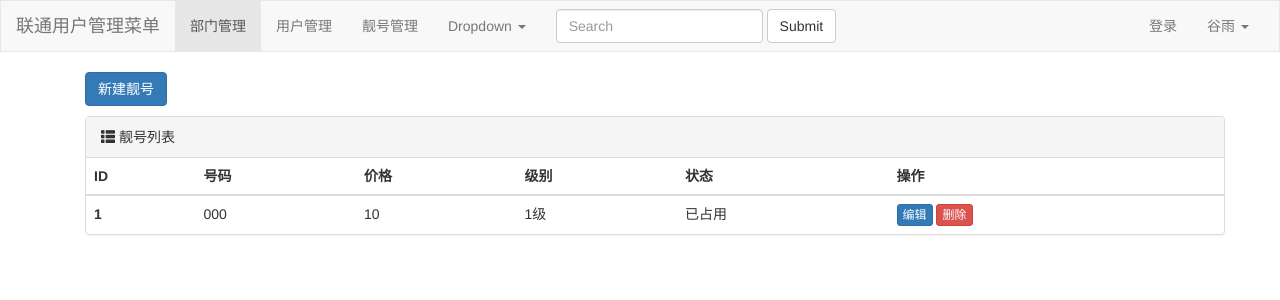
After one commit to GrainRainx/djangotest, a Django app: page /pretty/list/ in a window 1280 px wide. The commit adds this page. Shown: the top 300 px of the page. Run offline with Django 4.2, Linux system fonts and the light colour scheme; tables that the repository leaves empty hold one stand-in row (values such as "Sample post"); some libraries are stand-ins or nearby versions.

Commit message:
finish P3-5 add pretty_add

```diff
--- a/day16/app01/models.py
+++ b/day16/app01/models.py
@@ -31,3 +31,24 @@ class UserInfo(models.Model):
         (2, '女')
     )
     gender = models.SmallIntegerField(choices=gender_choices, verbose_name='性别')
+
+
+class PrettyNum(models.Model):
+    """手机号管理"""
+    mobile = models.CharField(verbose_name='手机号', max_length=11)
+    price = models.IntegerField(verbose_name='价格', default=0)
+
+    level_choices = (
+        (1, "1级"),
+        (2, "2级"),
+        (3, "3级"),
+        (4, "4级"),
+    )
+
+    level = models.SmallIntegerField(verbose_name='级别', choices=level_choices, default=1)
+
+    status_choices = (
+        (1, "已占用"),
+        (2, "未使用")
+    )
+    status = models.SmallIntegerField(verbose_name='状态', choices=status_choices, default=2)
--- a/day16/app01/templates/layout.html
+++ b/day16/app01/templates/layout.html
@@ -33,6 +33,8 @@
             <ul class="nav navbar-nav">
                 <li class="active"><a href="/depart/list/">部门管理 <span class="sr-only">(current)</span></a></li>
                 <li><a href="/user/list/">用户管理</a></li>
+                <li><a href="/pretty/list/">靓号管理</a></li>
+
                 <li class="dropdown">
                     <a href="#" class="dropdown-toggle" data-toggle="dropdown" role="button" aria-haspopup="true"
                        aria-expanded="false">Dropdown <span class="caret"></span></a>
--- /dev/null
+++ b/day16/app01/templates/pretty_list.html
@@ -0,0 +1,50 @@
+{% extends 'layout.html' %}
+
+
+{% block content %}
+
+    <div>
+        <div class="container">
+            <div style="margin-bottom: 10px">
+                <a class="btn btn-primary" href="/pretty/add/" target="_blank">新建靓号</a>
+            </div>
+
+            <div class="panel panel-default">
+                <!-- Default panel contents -->
+                <div class="panel-heading">
+                    <span class="glyphicon glyphicon-th-list" aria-hidden="true"></span>
+                    靓号列表
+                </div>
+                <!-- Table -->
+                <table class="table">
+                    <thead>
+                    <tr>
+                        <th>ID</th>
+                        <th>号码</th>
+                        <th>价格</th>
+                        <th>级别</th>
+                        <th>状态</th>
+                        <th>操作</th>
+                    </tr>
+                    </thead>
+                    <tbody>
+                    {% for obj in querySet %}
+                        <tr>
+                            <th scope="row">{{ obj.id }}</th>
+                            <td>{{ obj.mobile}}</td>
+                            <td>{{ obj.price }}</td>
+                            <td>{{ obj.get_level_display }}</td>
+                            <td>{{ obj.get_status_display }}</td>
+                            <td>
+                                <a class="btn btn-primary btn-xs" href="/user/{{ obj.id }}/edit/">编辑</a>
+                                <a class="btn btn-danger btn-xs" href="/user/{{ obj.id }}/delete/">删除</a>
+                            </td>
+                        </tr>
+                    {% endfor %}
+                    </tbody>
+                </table>
+            </div>
+
+        </div>
+    </div>
+{% endblock %}
--- a/day16/app01/views.py
+++ b/day16/app01/views.py
@@ -186,3 +186,52 @@ def user_edit(request, nid):
 def user_delete(request, nid):
     models.UserInfo.objects.filter(id=nid).delete()
     return redirect('/user/list/')
+
+
+def pretty_list(request):
+    """靓号列表"""
+
+    # 相当于select * from 表 by order desc;
+    querySet = models.PrettyNum.objects.all().order_by('-level')
+
+    return render(request, 'pretty_list.html', {'querySet':querySet})
+
+
+from django import forms
+
+
+
+from django.core.validators import RegexValidator
+
+class PrettyModelNumForm(forms.ModelForm):
+    mobile = forms.CharField(
+        label='手机号',
+        validators=[RegexValidator(r'^1[3-9]\d{9}$', '手机号格式错误')]
+    )
+
+    class Meta:
+        model = models.PrettyNum
+        # 如果是下面的用法，代表fields全选
+        # fileds = "__all__"
+        fields = ['mobile', 'price', 'level', 'status']
+    def __init__(self, *args, **kwargs):
+        super().__init__(*args, **kwargs)
+
+        # 循环找到所有的插件，不用向上面的widget那样一个一个手动添加
+        # 对每个循环的字段加一个样式class
+        for name, filed in self.fields.items():
+            # placeholder 是默认显示的内容是什么
+            filed.widget.attrs = {'class': 'form-control', 'placeholder':filed.label}
+def pretty_add(request):
+    """靓号增加"""
+    if request.method == "GET":
+        form = PrettyModelNumForm()
+        return render(request, 'pretty_add.html', {"form":form})
+
+    form = PrettyModelNumForm(data=request.POST)
+
+    if form.is_valid():
+        form.save()
+        return redirect('/pretty/list/')
+
+    return render(request, 'pretty_add.html', {"form":form})
--- a/day16/day16/urls.py
+++ b/day16/day16/urls.py
@@ -37,4 +37,10 @@ urlpatterns = [
     path('user/model/form/add/', views.user_model_form_add),
     path('user/<int:nid>/edit/', views.user_edit),
     path('user/<int:nid>/delete/', views.user_delete),
+
+    # 手机号靓号管理
+
+    path('pretty/list/', views.pretty_list),
+    path('pretty/add/', views.pretty_add),
+
 ]
```
Also changed, not shown: day16/app01/templates/pretty_add.html (added, +65 -0 lines), day16/app01/migrations/0003_prettynum.py (added).
